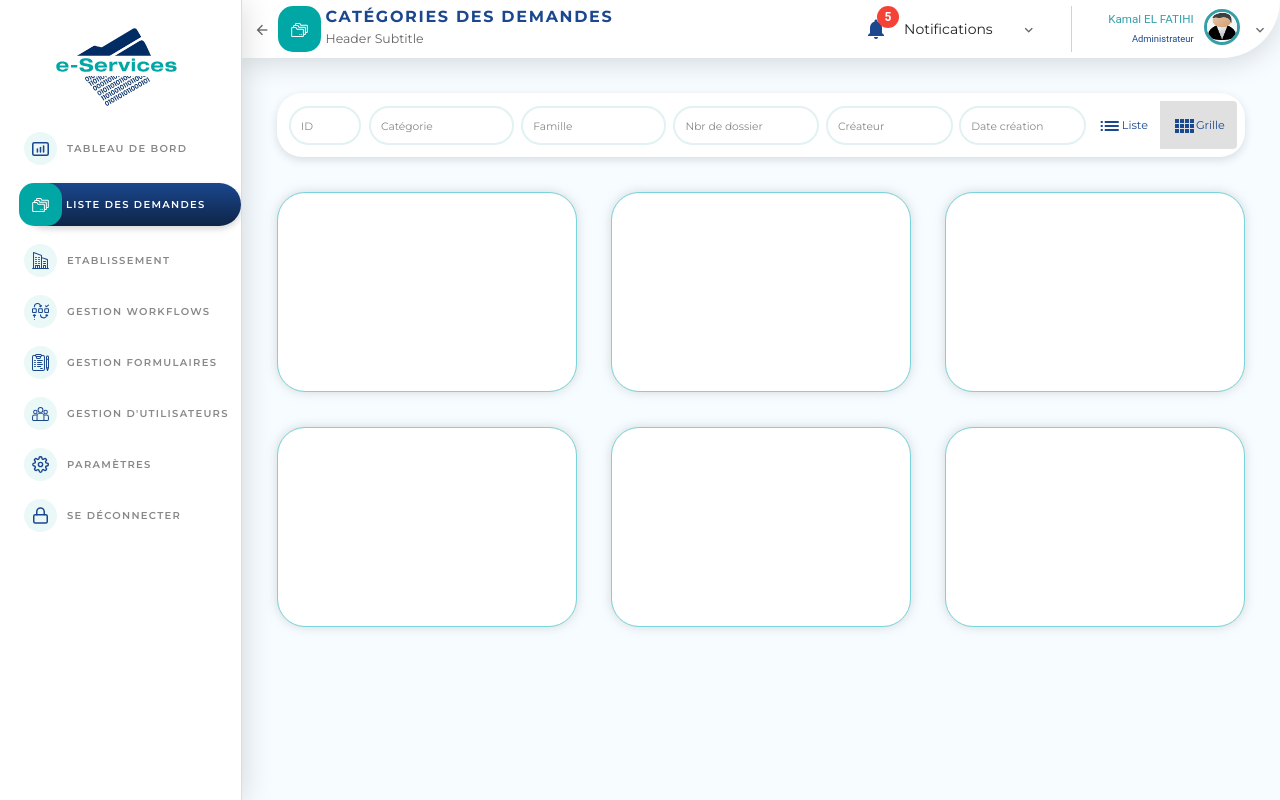
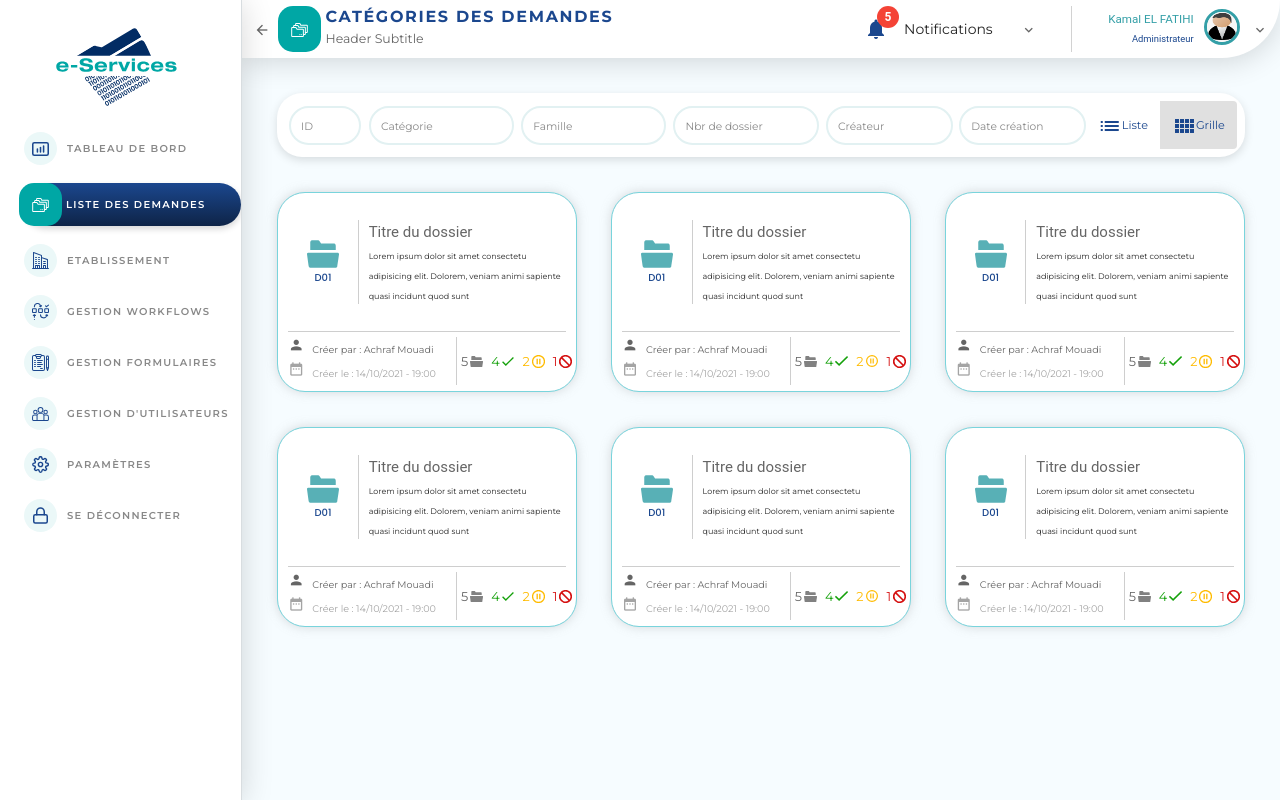
Before and after one commit to Hazix00/e-services-front, an Angular app: page /demandes-categories in a window 1280 px wide. Built offline with nearby package versions, Linux system fonts and the light colour scheme.

Commit message:
finishing categories layout grid view

```diff
--- a/src/app/components/demande-category/demande-category-item/demande-category-item.component.html
+++ b/src/app/components/demande-category/demande-category-item/demande-category-item.component.html
@@ -1,21 +1,56 @@
-<div class="category-container" fxLayout="row">
-  <div class="category" fxFlex="31">
 
+<div class="category" fxLayout="column">
+  <div class="category__top-row" fxFlex="70" fxLayout="row" fxLayoutAlign="center center">
+    <div class="category__dossier" fxFlex="25" fxLayout="column" fxLayoutAlign="center center">
+      <img class="category__dossier__icon" src="../../../../assets/img/Icon ionic-ios-folder-open.svg" alt="">
+      <span class="category__dossier__id">D01</span>
+    </div>
+    <div class="category__text">
+      <h4 class="category__title">Titre du dossier</h4>
+      <small class="category__description">Lorem ipsum dolor sit amet consectetu adipisicing elit. Dolorem, veniam animi sapiente quasi incidunt quod sunt</small>
+    </div>
   </div>
-  <div class="category" fxFlex="31">
+  <div fxFlex fxLayout="row" fxLayoutAlign="start center">
+    <div class="category__user-date" fxFlex="60">
+      <div class="category__user">
+        <mat-icon>person</mat-icon>
+        <span>Créer par : Achraf Mouadi</span>
+      </div>
+      <div class="category__date">
+        <mat-icon>date_range_outline</mat-icon>
+        <span>Créer le : 14/10/2021 - 19:00</span>
+      </div>
+    </div>
+    <div fxFlex fxLayout="row" fxLayoutAlign="space-around center">
+      <div class="category__demandes-in-progress">
+        <span>5</span>
+        <span class="icon-Icon_ionic-ios-folder-open"></span>
+      </div>
+      <div class="category__demandes-ok">
+        <span>4</span>
+        <span class="icon-ckeck"></span>
+      </div>
+      <div class="category__demandes-suspended">
+        <span>2</span>
+        <span class="icon-pause"></span>
+      </div>
+      <div class="category__demandes-rejected">
+        <span>1</span>
+        <span class="icon-block"></span>
+      </div>
+    </div>
+  </div>
+</div>
 
+<!-- <div class="category" fxLayout="row wrap">
+  <div fxFlex="25%"></div>
+  <div fxFlex="75">
+    <h6>Le titre du dossier</h6>
   </div>
-  <div class="category" fxFlex="31">
-
+  <div fxFlex="25%" class="category__doss-id">icon</div>
+  <div fxFlex="75">
+    <small>Lorem ipsum dolor sit amet consectetur, adipisicing elit. Dolorem,</small>
   </div>
-  <div class="category" fxFlex="31">
-
-  </div>
-  <div class="category" fxFlex="31">
-
-  </div>
-  <div class="category" fxFlex="31">
-
-  </div>
-
-</div>
+  <div fxFlex="60">date</div>
+  <div fxFlex="40">icons</div>
+</div> -->
--- a/src/app/components/demande-category/demande-category-item/demande-category-item.component.scss
+++ b/src/app/components/demande-category/demande-category-item/demande-category-item.component.scss
@@ -1,16 +1,101 @@
 @import '../../../../scss/variables';
+@import '../../../../scss/mixins';
+@import '../../../../scss/icons';
 
 .category {
-  &-container {
-    margin: 35px 0 0 0;
-    flex-wrap:wrap;
-    justify-content: space-between;
-  }
-
   margin-bottom:35px;
   height: 200px;
   background: #ffffff 0% 0% no-repeat padding-box;
   border: 1px solid $unnamed-color-79d4dc;
   box-shadow: 0px 0px 11px #9E9E9E61;
   border-radius: 28px;
+
+  // div {
+  //   border: 1px solid black;
+  // }
+  h6 {
+    padding: 0;
+    margin: 0;
+  }
+
+  &__dossier {
+    &__icon {
+      width: 32px;
+      height: 32px;
+      display: block;
+    }
+    &__id {
+      font: $unnamed-font-style-normal normal 500 .625rem $unnamed-font-family-poppins;
+      color: $unnamed-color-1b478e;
+      text-align: center;
+      // letter-spacing: -0.07px;
+    }
+  }
+
+  &__top-row {
+    margin: 0 10px;
+    border-bottom: 1px solid $unnamed-color-cecece;
+  }
+
+  &__text {
+    padding-left: 10px;
+    border-left: 1px solid $unnamed-color-cecece;
+  }
+
+  &__title {
+    margin: 0;
+    font: $unnamed-font-style-normal normal medium .75rem Montserrat;
+    color: $unnamed-color-656565;
+    text-align: left;
+  }
+  &__description {
+    font: $unnamed-font-style-normal normal $unnamed-font-weight-normal .5rem Montserrat;
+    text-align: left;
+  }
+
+  &__user-date {
+    padding-left: .625rem;
+    border-right: 1px solid $unnamed-color-cecece;
+  }
+
+  &__user, &__demandes-in-progress {
+    @include small-text-icon($unnamed-color-656565);
+  }
+  &__date {
+    @include small-text-icon($unnamed-color-A4A4A4);
+  }
+
+  $font-size: .8rem;
+  &__demandes {
+    &-in-progress,&-ok,&-suspended,&-rejected {
+      span {
+        display: inline-block;
+        margin-right: 2px;
+      }
+    }
+    &-in-progress {
+      @include small-text-icon($unnamed-color-656565, $font-size);
+    }
+    &-ok {
+      @include small-text-icon($unnamed-color-15a10b, $font-size);
+    }
+    &-suspended {
+      @include small-text-icon($unnamed-color-ffbb00, $font-size);
+    }
+    &-rejected {
+      @include small-text-icon($unnamed-color-d51111, $font-size);
+    }
+  }
+  .icon-Icon_ionic-ios-folder-open {
+    @include svg-icon($unnamed-color-656565, $font-size);
+  }
+  .icon-ckeck {
+    @include svg-icon($unnamed-color-15a10b, $font-size);
+  }
+  .icon-pause {
+    @include svg-icon($unnamed-color-ffbb00, $font-size);
+  }
+  .icon-block {
+    @include svg-icon($unnamed-color-d51111, $font-size);
+  }
 }
--- a/src/app/components/demande-category/demande-category-list/demande-category-list.component.html
+++ b/src/app/components/demande-category/demande-category-list/demande-category-list.component.html
@@ -1 +1,3 @@
-<app-demande-category-item></app-demande-category-item>
+<div class="category-container" fxLayout="row wrap" fxLayoutAlign="space-between start">
+  <app-demande-category-item  fxFlex="31" *ngFor="let item of [1,2,3,4,5,6]"></app-demande-category-item>
+</div>
--- a/src/app/components/demande-category/demande-category-list/demande-category-list.component.scss
+++ b/src/app/components/demande-category/demande-category-list/demande-category-list.component.scss
@@ -0,0 +1,3 @@
+.category-container {
+  margin: 35px 0 0 0;
+}
--- a/src/scss/_icons.scss
+++ b/src/scss/_icons.scss
@@ -1,4 +1,5 @@
 @import './variables';
+@import './mixins';
 
 .icon-dashboard {
   mask: url('../assets/img/dashboard.svg')
@@ -24,6 +25,18 @@
 .icon-Icon_feather-lock {
   mask: url('../assets/img/Icon feather-lock.svg')
 }
+.icon-Icon_ionic-ios-folder-open {
+  mask: url('../assets/img/Icon\ ionic-ios-folder-open.svg')
+}
+.icon-ckeck {
+  mask: url('../assets/img/Icon\ material-check.svg')
+}
+.icon-block {
+  mask: url('../assets/img/Icon\ metro-blocked.svg')
+}
+.icon-pause {
+  mask: url('../assets/img/Icon\ material-pause-circle-outline.svg')
+}
 
 .icon-container {
   padding: .5rem;
@@ -33,13 +46,7 @@
 }
 
 .icon {
-  background: $unnamed-color-1b478e;
-  mask-size: contain;
-  mask-repeat: no-repeat;
-  mask-position: center;
-  height: 1.0625rem;
-  width: 1.0625rem;
-  margin: 0;
+  @include svg-icon
 }
 
 .icon-active {
--- a/src/scss/_mixins.scss
+++ b/src/scss/_mixins.scss
@@ -1,4 +1,17 @@
 @import './variables';
+
+@mixin svg-icon(
+  $color: $unnamed-color-1b478e,
+  $size: 1.0625rem
+) {
+  background: $color;
+  mask-size: contain;
+  mask-repeat: no-repeat;
+  mask-position: center;
+  height: $size;
+  width: $size;
+  margin: 0;
+}
 
 @mixin text-with-icon {
   display: flex;
@@ -11,3 +24,15 @@
     color: $unnamed-color-656565;
   }
 }
+
+@mixin small-text-icon($color, $font-size : .6rem){
+
+  margin: 0;
+  padding: 0;
+  font: $unnamed-font-style-normal normal $unnamed-font-weight-normal $font-size $unnamed-font-family-poppins;
+  color: $color;
+  mat-icon {
+    font-size: 1rem;
+  }
+  @include text-with-icon;
+}
--- a/src/scss/_variables.scss
+++ b/src/scss/_variables.scss
@@ -28,6 +28,7 @@ $unnamed-color-000000: #000000;
 $unnamed-color-828282: #828282;
 $unnamed-color-d51111: #d51111;
 $unnamed-color-ffd4d4: #ffd4d4;
+$unnamed-color-A4A4A4: #A4A4A4;
 
 /* Font/text values */
 $unnamed-font-family-poppins: Poppins;
```
